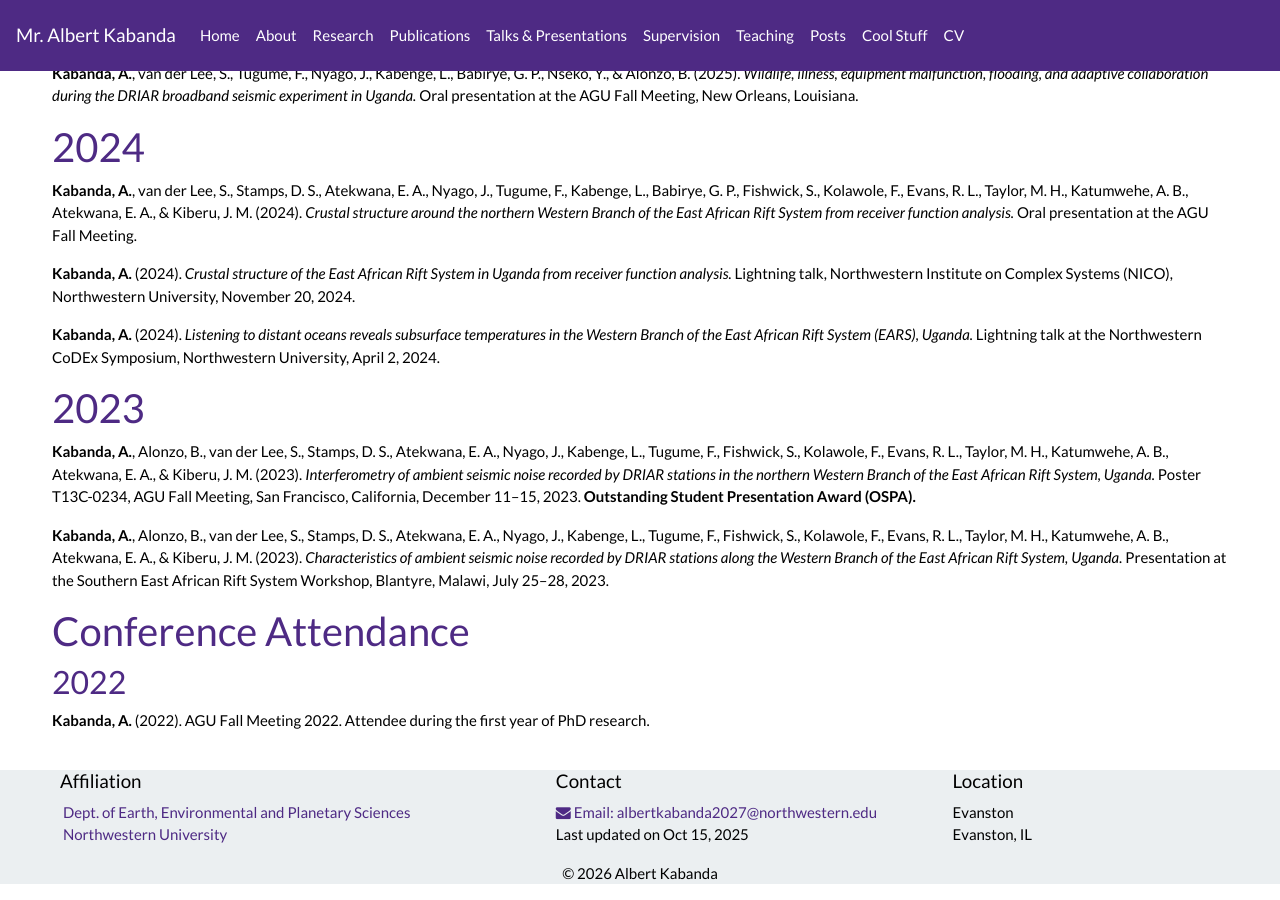
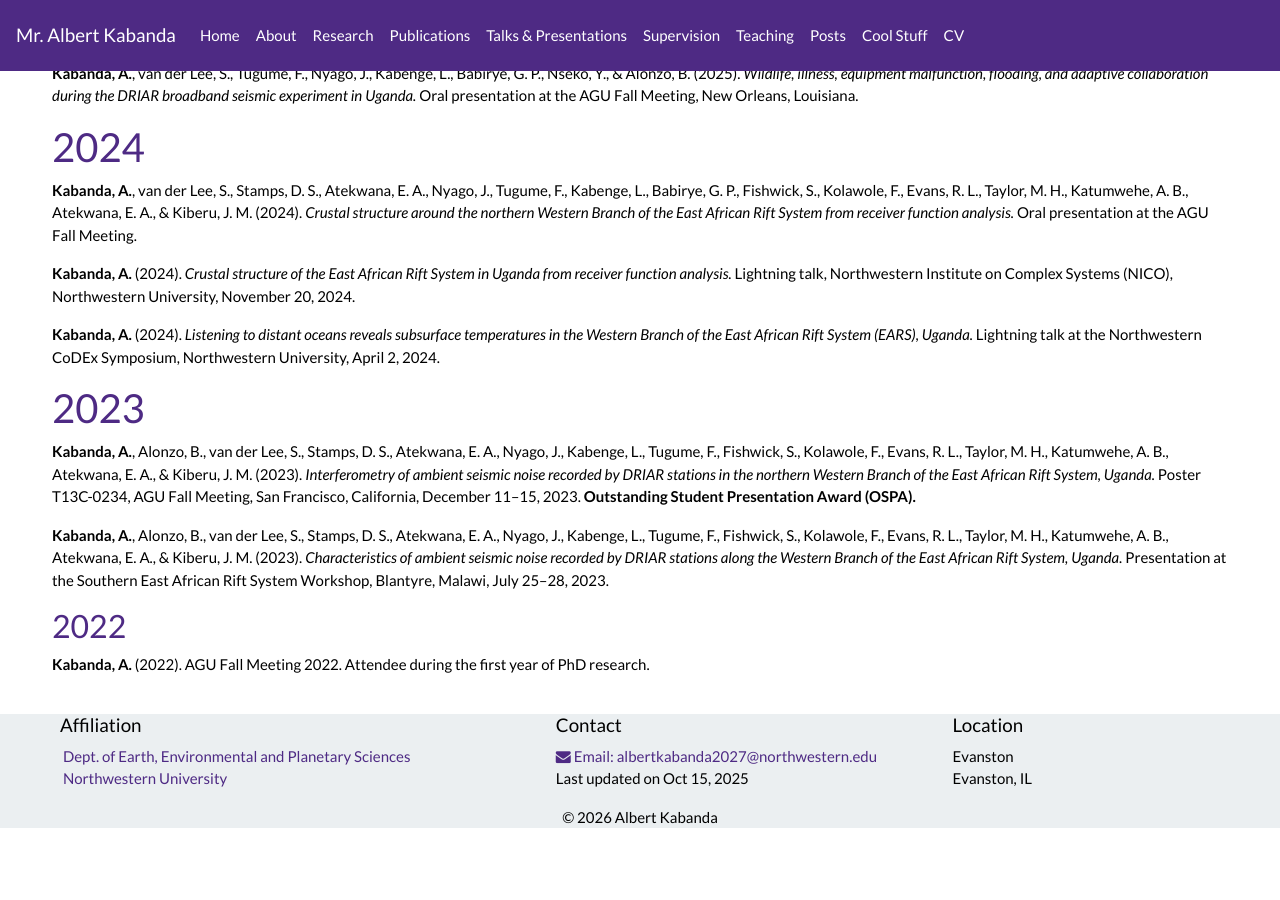
Before and after one commit to albertkabanda/albertkabanda.github.io, a Jekyll site: the page built from _pages/talks.md, in a window 1280 px wide and 900 px high, scrolled down 603 px. Built offline with Jekyll 4.4.1, drawn with Linux system fonts in a browser that asks for light colours; nearby versions of some CDN libraries; a style sheet for code colours, icons or effects is not loaded; after the commit the page ends 1447 px from its top, so only the background shows below that.

Commit message:
Update talks.md

```diff
--- a/_pages/talks.md
+++ b/_pages/talks.md
@@ -37,8 +37,6 @@ My name is shown in **bold**.
 
 **Kabanda, A.**, Alonzo, B., van der Lee, S., Stamps, D. S., Atekwana, E. A., Nyago, J., Kabenge, L., Tugume, F., Fishwick, S., Kolawole, F., Evans, R. L., Taylor, M. H., Katumwehe, A. B., Atekwana, E. A., & Kiberu, J. M. (2023). *Characteristics of ambient seismic noise recorded by DRIAR stations along the Western Branch of the East African Rift System, Uganda.* Presentation at the Southern East African Rift System Workshop, Blantyre, Malawi, July 25–28, 2023.
 
-## Conference Attendance
-
 ### 2022
 
 **Kabanda, A.** (2022). AGU Fall Meeting 2022. Attendee during the first year of PhD research.
```
